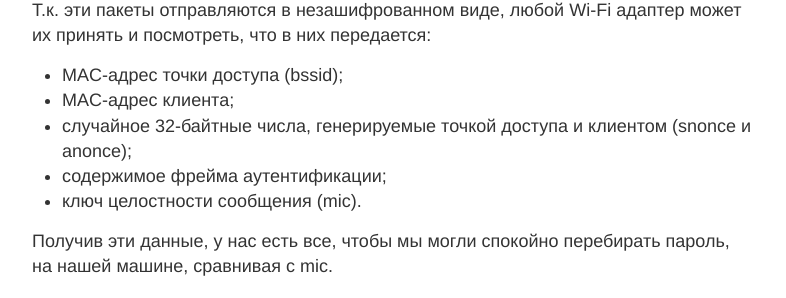
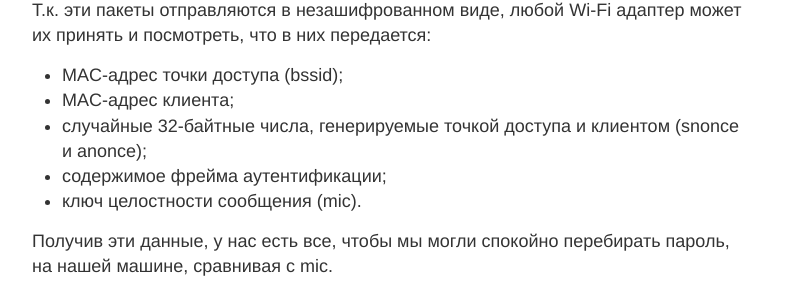
Before and after one commit to mrZizik/blog, a Jekyll site: the page built from _posts/2017-2-4-WPA2-Crack.md, in a window 1280 px wide and 900 px high, scrolled down 1149 px. Shown: the part 144-442 px from the top of the window, without its empty margins (248-1034 px from the left). Built offline with Jekyll 4.4.1, drawn with Linux system fonts in a browser that asks for light colours; comment, search, counter and statistics services are not loaded.

Commit message:
WPA2 2017-02-05

```diff
--- a/_posts/2017-2-4-WPA2-Crack.md
+++ b/_posts/2017-2-4-WPA2-Crack.md
@@ -22,7 +22,7 @@ Wi-Fi поддерживает несколько разных протокол
 
 - MAC-адрес точки доступа (bssid);
 - MAC-адрес клиента;
-- случайное 32-байтные числа, генерируемые точкой доступа и клиентом (snonce и anonce);
+- случайные 32-байтные числа, генерируемые точкой доступа и клиентом (snonce и anonce);
 - содержимое фрейма аутентификации;
 - ключ целостности сообщения (mic).
 
```
